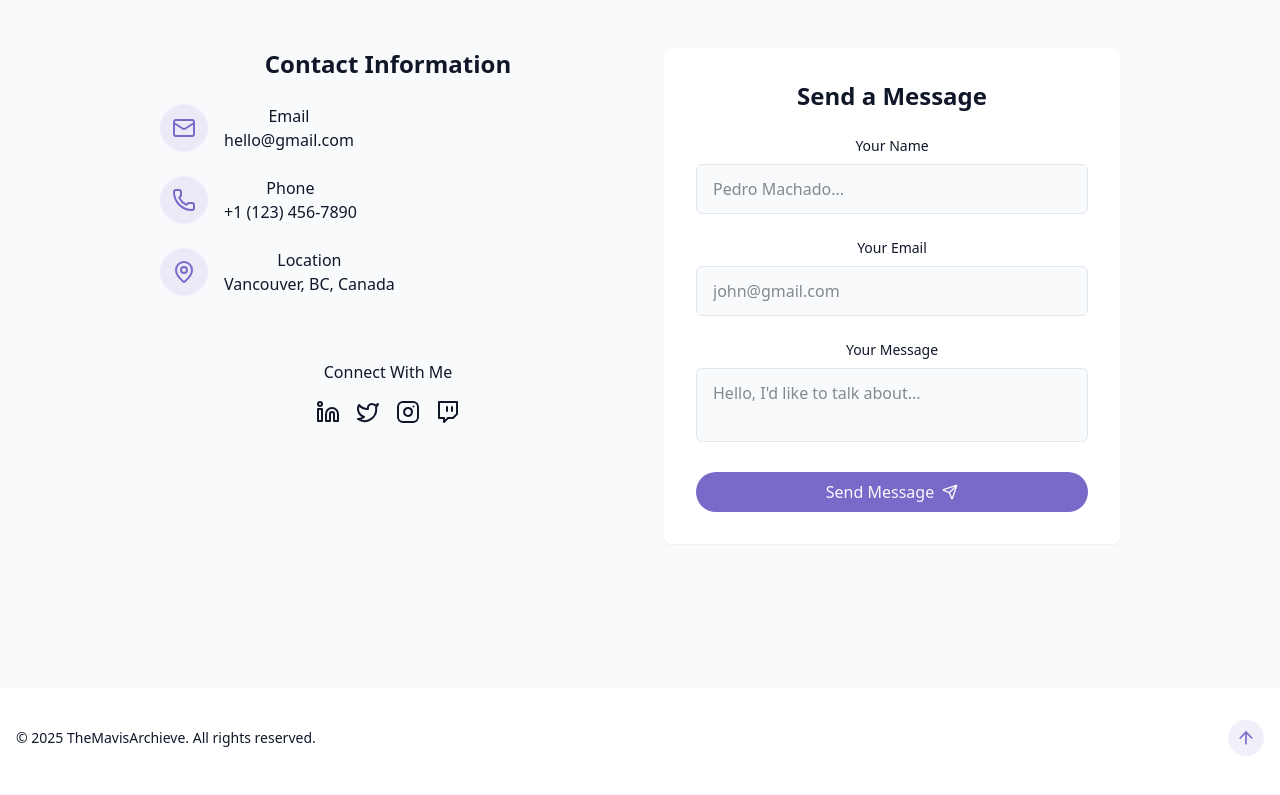
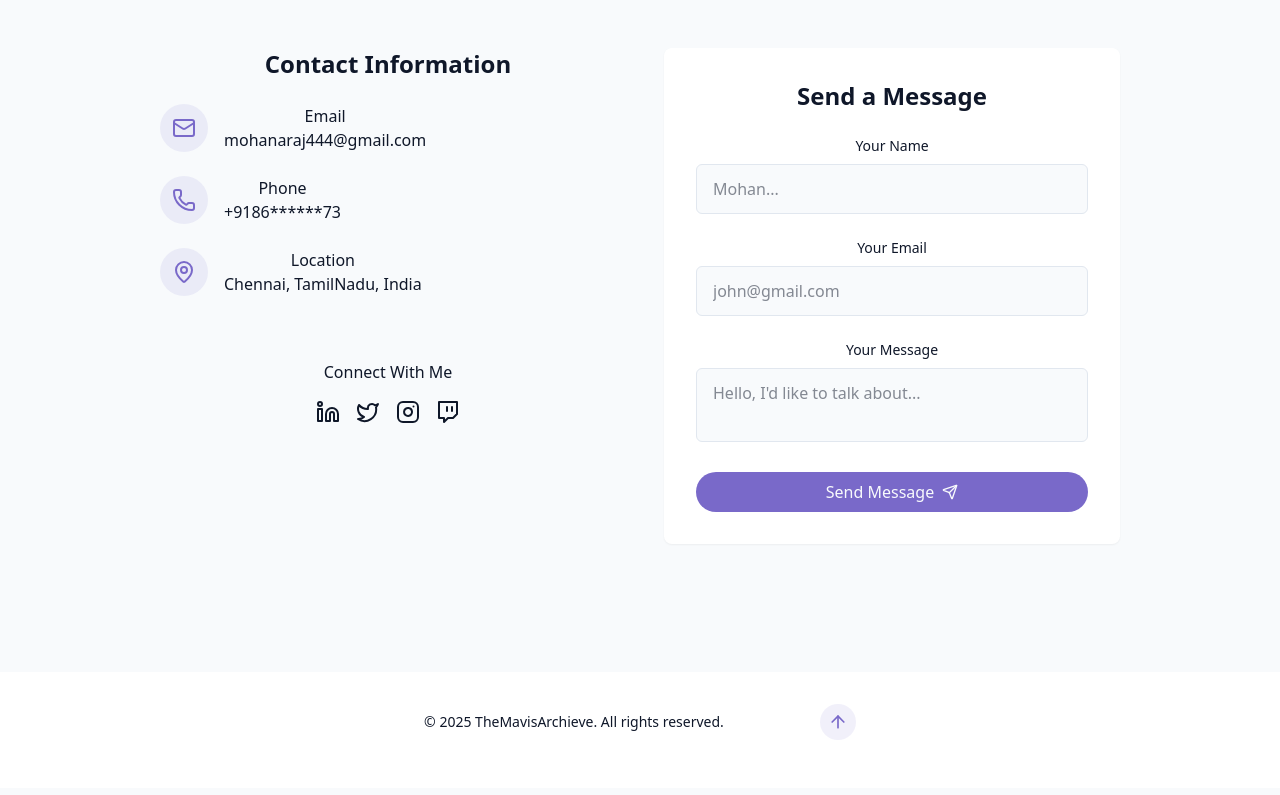
Before and after one commit to mohanmavis/my-portfolio, a React (Vite) app: page / in a window 1280 px wide. Shown: the part 3853-4648 px from the top of the page. Built offline with nearby package versions, Linux system fonts and the light colour scheme.

Commit message:
Completed

```diff
--- a/src/components/ContactSection.jsx
+++ b/src/components/ContactSection.jsx
@@ -59,7 +59,7 @@ export const ContactSection = () => {
                     href="mailto:hello@gmail.com"
                     className="text-muted-foreground hover:text-primary transition-colors"
                   >
-                    hello@gmail.com
+                    mohanaraj444@gmail.com
                   </a>
                 </div>
               </div>
@@ -73,7 +73,7 @@ export const ContactSection = () => {
                     href="tel:+11234567890"
                     className="text-muted-foreground hover:text-primary transition-colors"
                   >
-                    +1 (123) 456-7890
+                    +9186******73
                   </a>
                 </div>
               </div>
@@ -84,7 +84,7 @@ export const ContactSection = () => {
                 <div>
                   <h4 className="font-medium"> Location</h4>
                   <a className="text-muted-foreground hover:text-primary transition-colors">
-                    Vancouver, BC, Canada
+                    Chennai, TamilNadu, India
                   </a>
                 </div>
               </div>
@@ -130,7 +130,7 @@ export const ContactSection = () => {
                   name="name"
                   required
                   className="w-full px-4 py-3 rounded-md border border-input bg-background focus:outline-hidden foucs:ring-2 focus:ring-primary"
-                  placeholder="Pedro Machado..."
+                  placeholder="Mohan..."
                 />
               </div>
 
--- a/src/components/Footer.jsx
+++ b/src/components/Footer.jsx
@@ -2,13 +2,13 @@ import { ArrowUp } from "lucide-react";
 
 export const Footer = () => {
   return (
-    <footer className="py-12 px-4 bg-card relative boreder-t border-border mt-12 pt-8 flex flex-wrap justify-between items-center">
+    <footer className="py-12 px-4 bg-card relative boreder-t border-border mt-8 pt-8 flex flex-wrap justify-center items-center gap-[1in]">
       <p className="text-sm text-muted-foreground">
         {" "}
         &copy; {new Date().getFullYear()} TheMavisArchieve. All rights reserved.
       </p>
       <a
-        href="#hero"
+        href="#home"
         className="p-2 rounded-full bg-primary/10 hover:bg-primary/20 text-primary transition-colors"
       >
         <ArrowUp size={20} />
--- a/src/components/ToggleTheme.jsx
+++ b/src/components/ToggleTheme.jsx
@@ -42,7 +42,7 @@ export const ThemeToggle = () => {
     >
       {" "}
       {isDarkMode ? (
-        <Sun h-6 w-6 text-yellow-300 />
+        <Sun h-6 w-6 text-yellow-400 />
       ) : (
         <Moon h-6 w-6 text-blue-900 />
       )}
```
